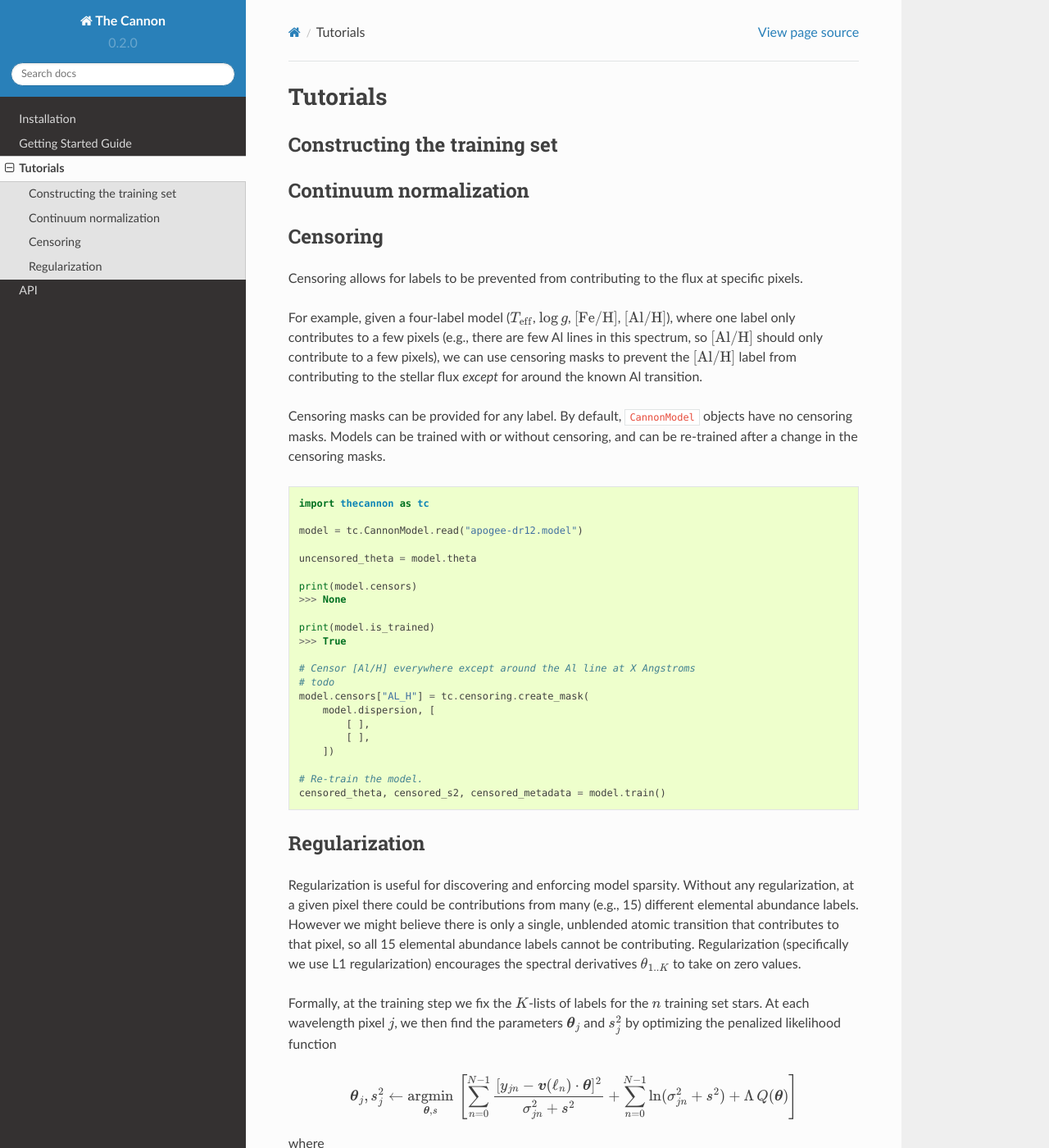
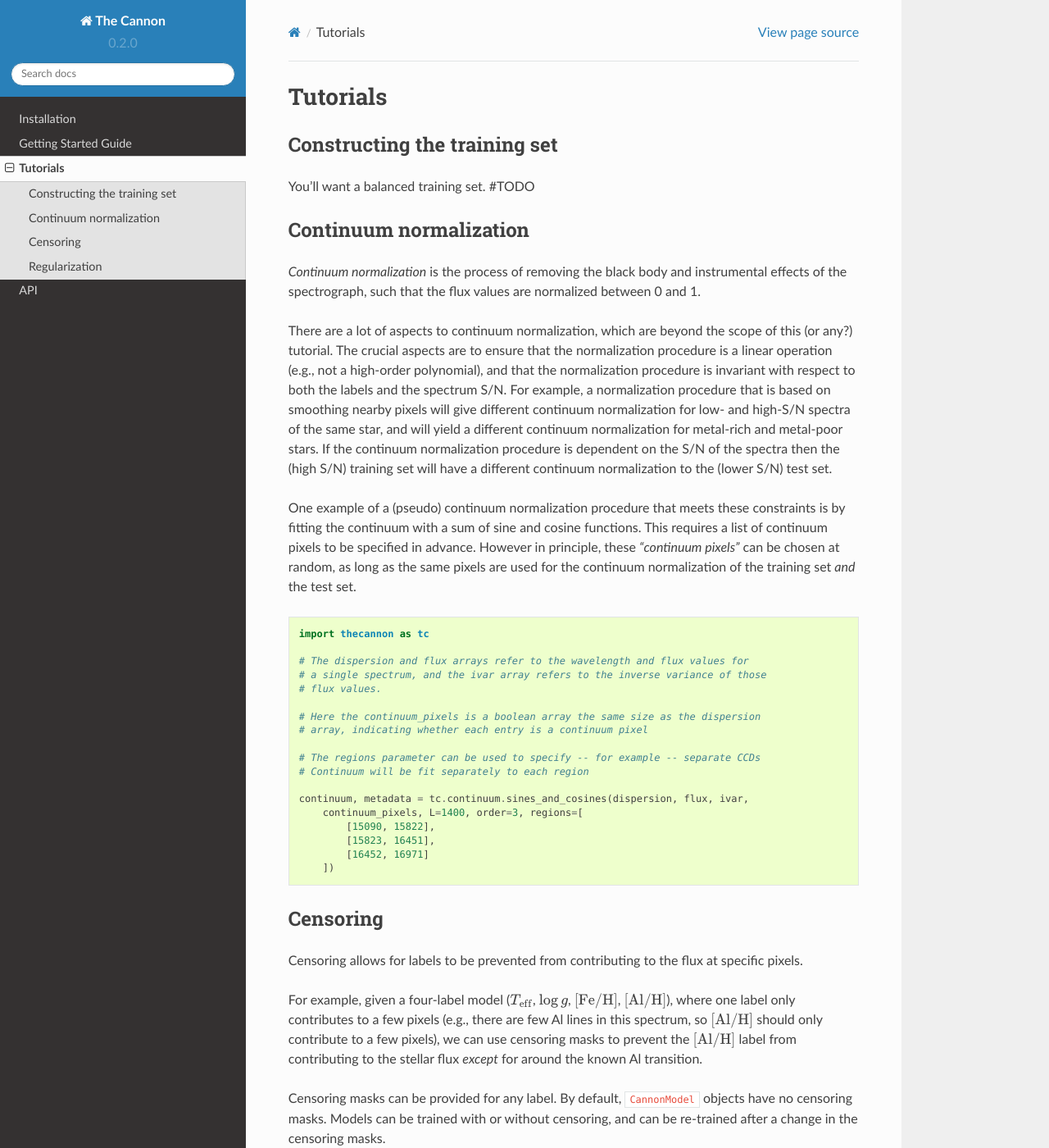
Before and after one commit to andycasey/AnniesLasso, a Sphinx documentation site: the page built from docs/source/tutorials.rst, in a window 1280 px wide and 1400 px high. Shown: the whole window at 82% size. Built offline with Sphinx 7.4.7 and the Read the Docs theme 2.0.0, drawn with Linux system fonts in a browser that asks for light colours.

Commit message:
Fix travis; add some text about continuum

```diff
--- a/docs/source/guide.py
+++ b/docs/source/guide.py
@@ -78,7 +78,8 @@ fig_comparison = tc.plot.one_to_one(
     ])
 fig_comparison.savefig("docs/source/one-to-one.png", dpi=300)
 
-model.write("apogee-dr14-giants.model", overwrite=True)
+model.write("apogee-dr14-giants.model",
+    include_training_set_spectra=False, overwrite=True)
 model.write("apogee-dr14-giants-full.model",
     include_training_set_spectra=True, overwrite=True)
 
--- a/docs/source/guide.rst
+++ b/docs/source/guide.rst
@@ -201,14 +201,14 @@ By default the training set spectra are not saved because they can add considera
 .. code-block:: python
 
     >>> ls -lh *.model
-    -rw-rw-r-- 1 arc arc 1.9G Mar  6 15:58 apogee-dr14-giants-full.model
-    -rw-rw-r-- 1 arc arc 2.3M Mar  6 15:58 apogee-dr14-giants.model
+    -rw-rw-r-- 1 arc arc 214M Mar  6 15:58 apogee-dr14-giants-full.model
+    -rw-rw-r-- 1 arc arc 1.1M Mar  6 15:58 apogee-dr14-giants.model
 
 
 Any saved models can be loaded from disk using the ``.read()`` function:
 
 .. code-block:: python
 
-    >>> new_model = tc.CannonModel.read("apogee-dr14.model")
+    >>> new_model = tc.CannonModel.read("apogee-dr14-giants.model")
     >>> new_model.is_trained
     True
--- a/docs/source/tutorials.rst
+++ b/docs/source/tutorials.rst
@@ -6,9 +6,39 @@ Tutorials
 Constructing the training set
 -----------------------------
 
+You'll want a balanced training set. #TODO
+
 
 Continuum normalization
 -----------------------
+
+*Continuum normalization* is the process of removing the black body and instrumental effects of the spectrograph, such that the flux values are normalized between 0 and 1.
+
+There are a lot of aspects to continuum normalization, which are beyond the scope of this (or any?) tutorial. The crucial aspects are to ensure that the normalization procedure is a linear operation (e.g., not a high-order polynomial), and that the normalization procedure is invariant with respect to both the labels and the spectrum S/N. For example, a normalization procedure that is based on smoothing nearby pixels will give different continuum normalization for low- and high-S/N spectra of the same star, and will yield a different continuum normalization for metal-rich and metal-poor stars.  If the continuum normalization procedure is dependent on the S/N of the spectra then the (high S/N) training set will have a different continuum normalization to the (lower S/N) test set.
+
+One example of a (pseudo) continuum normalization procedure that meets these constraints is by fitting the continuum with a sum of sine and cosine functions. This requires a list of continuum pixels to be specified in advance. However in principle, these *"continuum pixels"* can be chosen at random, as long as the same pixels are used for the continuum normalization of the training set *and* the test set.
+
+.. code-block:: python
+
+    import thecannon as tc
+
+    # The dispersion and flux arrays refer to the wavelength and flux values for
+    # a single spectrum, and the ivar array refers to the inverse variance of those
+    # flux values.
+
+    # Here the continuum_pixels is a boolean array the same size as the dispersion
+    # array, indicating whether each entry is a continuum pixel
+
+    # The regions parameter can be used to specify -- for example -- separate CCDs
+    # Continuum will be fit separately to each region
+
+    continuum, metadata = tc.continuum.sines_and_cosines(dispersion, flux, ivar,
+        continuum_pixels, L=1400, order=3, regions=[
+            [15090, 15822],
+            [15823, 16451],
+            [16452, 16971]
+        ])
+
 
 Censoring
 ---------
```
Also changed, not shown: 1 other file.
